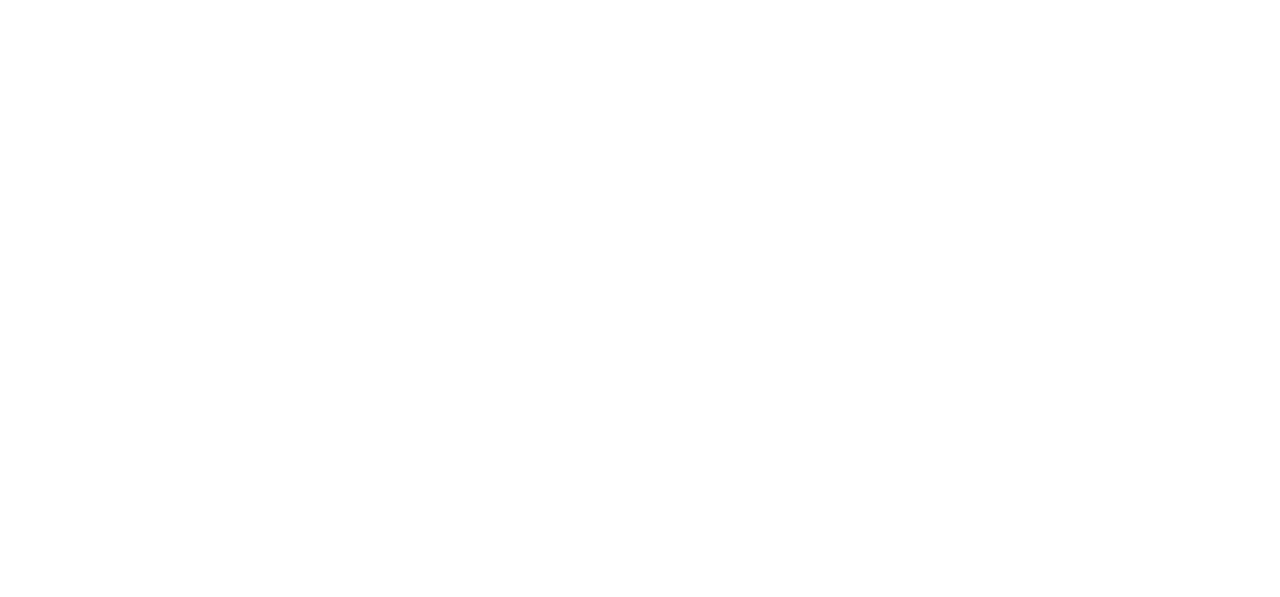
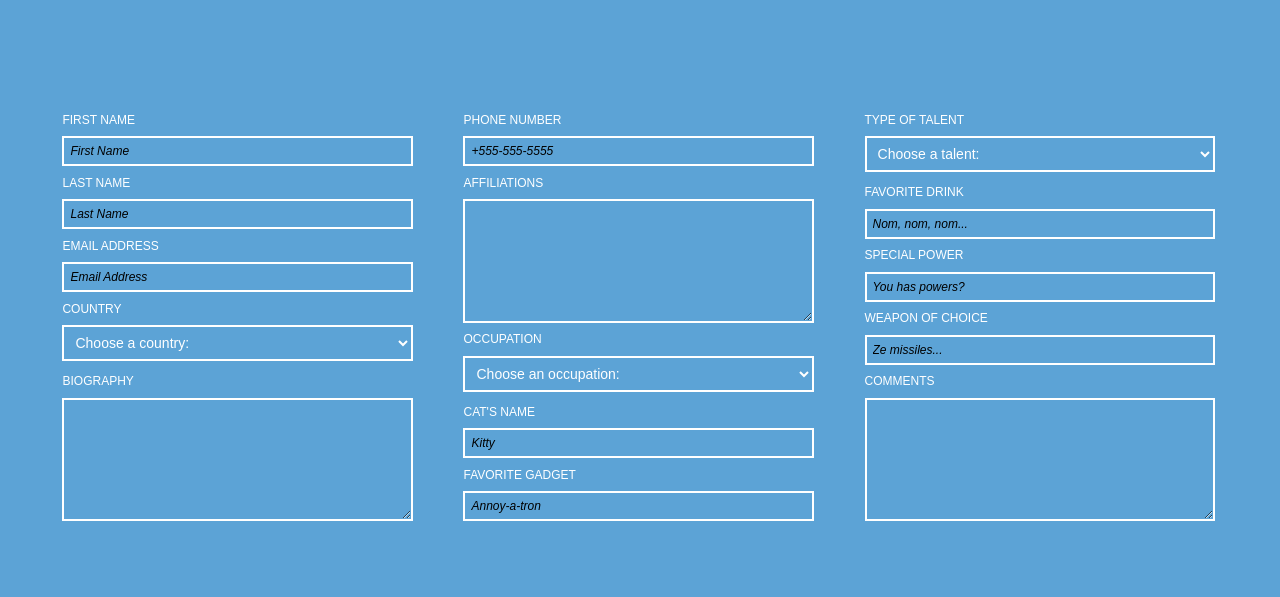
Before and after one commit to mchaperc/2.2-responsive-exercises, a plain HTML site: page form.html in a window 1280 px wide. Drawn offline with Linux system fonts and the light colour scheme.

Commit message:
Finished form.html and form.css

```diff
--- a/css/form.css
+++ b/css/form.css
@@ -0,0 +1,84 @@
+*, *::before, *::after {
+	box-sizing: border-box;
+}
+
+body {
+	font-size: 62.5%;
+	margin: 0 auto;
+	padding: 0;
+	background-color: rgb(92, 163, 214);
+	font-family: sans-serif;
+}
+
+form, input, select, textarea, label {
+	display: block;
+}
+
+input, textarea, select {
+	width: 100%;
+	background-color: rgb(92, 163, 214);
+	border: 2px solid white;
+	padding: .5em;
+}
+
+label, input, textarea {
+	color: white;
+	margin-bottom: 3%;
+	font-size: 1.2em;
+}
+
+select, option {
+	color: white;
+	margin-bottom: 4%;
+	font-size: 1.4em;
+}
+
+label:focus, input:focus, textarea:focus, select:focus {
+	border-color: rgba(0,0,0,.6);
+	outline: 0;
+}
+
+form {
+	width: 100%;
+	margin: 0 auto;
+	padding: 3%;
+	padding-top: 7%;
+}
+
+.column {
+	width: 33.1%;
+	display: inline-block;
+	vertical-align: top;
+	padding: 2%;
+}
+
+::-webkit-input-placeholder {
+   color: black;
+   font-style: italic;
+}
+
+:-moz-placeholder { /* Firefox 18- */
+   color: black;
+   font-style: italic;
+}
+
+@media screen and (max-width: 980px) {
+	.column {
+		width: 45%;
+	}
+
+	form {
+		padding-left: 12%;
+	}
+}
+
+@media screen and (max-width: 768px) {
+	.column {
+		width: 80%;
+		margin: 0 auto;
+	}
+
+	form {
+		padding-left: 16%;
+	}
+}
--- /dev/null
+++ b/css/reset.css
@@ -0,0 +1,48 @@
+/* http://meyerweb.com/eric/tools/css/reset/
+   v2.0 | 20110126
+   License: none (public domain)
+*/
+
+html, body, div, span, applet, object, iframe,
+h1, h2, h3, h4, h5, h6, p, blockquote, pre,
+a, abbr, acronym, address, big, cite, code,
+del, dfn, em, img, ins, kbd, q, s, samp,
+small, strike, strong, sub, sup, tt, var,
+b, u, i, center,
+dl, dt, dd, ol, ul, li,
+fieldset, form, label, legend,
+table, caption, tbody, tfoot, thead, tr, th, td,
+article, aside, canvas, details, embed,
+figure, figcaption, footer, header, hgroup,
+menu, nav, output, ruby, section, summary,
+time, mark, audio, video {
+	margin: 0;
+	padding: 0;
+	border: 0;
+	font-size: 100%;
+	font: inherit;
+	vertical-align: baseline;
+}
+/* HTML5 display-role reset for older browsers */
+article, aside, details, figcaption, figure,
+footer, header, hgroup, menu, nav, section {
+	display: block;
+}
+body {
+	line-height: 1;
+}
+ol, ul {
+	list-style: none;
+}
+blockquote, q {
+	quotes: none;
+}
+blockquote:before, blockquote:after,
+q:before, q:after {
+	content: '';
+	content: none;
+}
+table {
+	border-collapse: collapse;
+	border-spacing: 0;
+}
--- a/form.html
+++ b/form.html
@@ -0,0 +1,65 @@
+<!DOCTYPE html>
+<html lang="en">
+<head>
+	<meta charset="UTF-8">
+	<meta name="viewport" content="width=device-width, initial-scale=1.0">
+	<title>Form</title>
+	<link rel="stylesheet" href="css/reset.css">
+	<link rel="stylesheet" href="css/form.css">
+</head>
+<body>
+	<form>
+		<section class="column">
+			<label for="first-name">FIRST NAME</label>
+			<input type="text" id="first-name" placeholder="First Name">
+			<label for="last-name">LAST NAME</label>
+			<input type="text" id="last-name" placeholder="Last Name">
+			<label for="email">EMAIL ADDRESS</label>
+			<input type="email" id="email" placeholder="Email Address">
+			<label for="country">COUNTRY</label>
+			<select name="country-select" id="country">
+				<option value="" disabled selected>Choose a country:</option>
+				<option value="1">Ottoman Empire</option>
+				<option value="2">Russia</option>
+				<option value="3">Murica</option>
+			</select>
+			<label for="biography">BIOGRAPHY</label>
+			<textarea name="bio" id="biography" cols="30" rows="10"></textarea>
+		</section>
+		<section class="column">
+			<label for="phone-number">PHONE NUMBER</label>
+			<input type="number" id="phone-number" placeholder="+555-555-5555">
+			<label for="affiliations">AFFILIATIONS</label>
+			<textarea name="affiliations" id="affil" cols="30" rows="10"></textarea>
+			<label for="occupation">OCCUPATION</label>
+			<select name="occupation" id="occup">
+				<option value="" disabled selected>Choose an occupation:</option>
+				<option value="1">Bum</option>
+				<option value="2">Rock Star</option>
+				<option value="3">Televangelist</option>
+			</select>
+			<label for="cat">CAT'S NAME</label>
+			<input type="text" id="kitty" placeholder="Kitty">
+			<label for="gadget">FAVORITE GADGET</label>
+			<input type="text" id="fav-gadget" placeholder="Annoy-a-tron">
+		</section>
+		<section class="column">
+			<label for="talent">TYPE OF TALENT</label>
+			<select name="type-talent" id="talent">
+				<option value="" disabled selected>Choose a talent:</option>
+				<option value="1">Juggling</option>
+				<option value="2">Unicycling</option>
+				<option value="3">Juggling while Unicycling</option>
+			</select>
+			<label for="drink">FAVORITE DRINK</label>
+			<input type="text" id="fav-drink" placeholder="Nom, nom, nom...">
+			<label for="power">SPECIAL POWER</label>
+			<input type="text" id="spec-pow" placeholder="You has powers?">
+			<label for="weapon">WEAPON OF CHOICE</label>
+			<input type="text" id="weapon-choice" placeholder="Ze missiles...">
+			<label for="comments">COMMENTS</label>
+			<textarea name="comments" id="comments" cols="30" rows="10"></textarea>
+		</section>
+	</form>
+</body>
+</html>
```
Also changed, not shown: index.html (+1 -0 lines).
